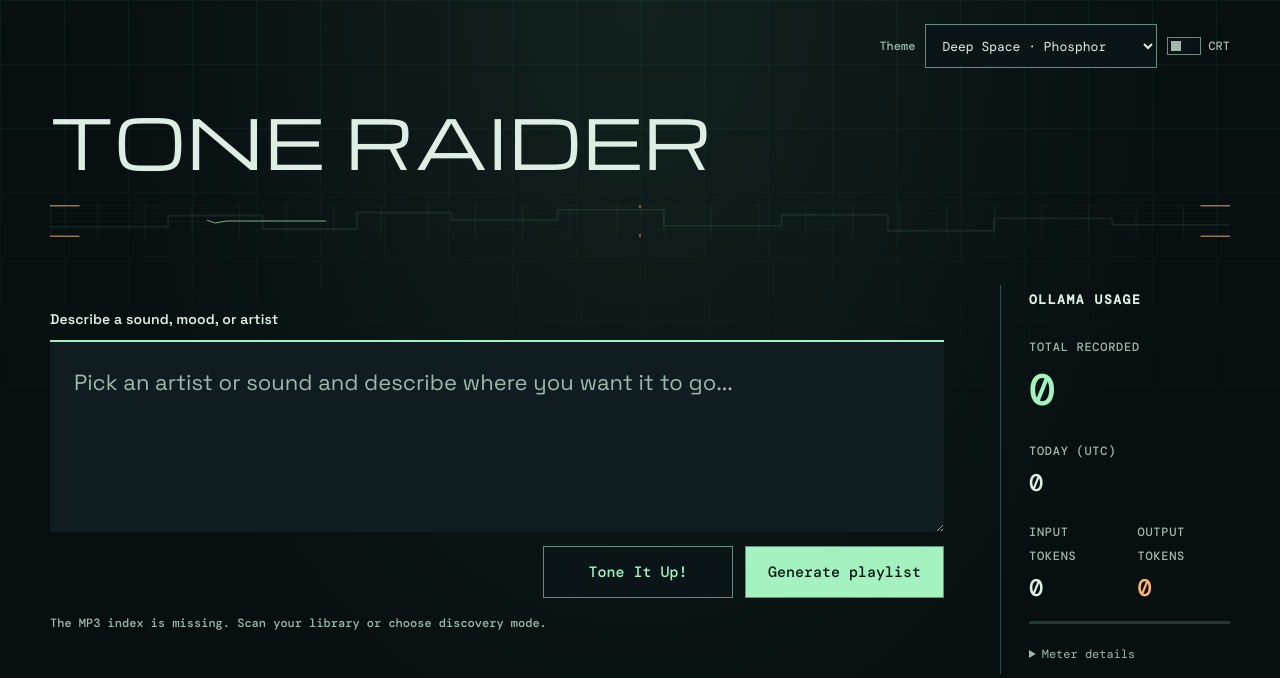
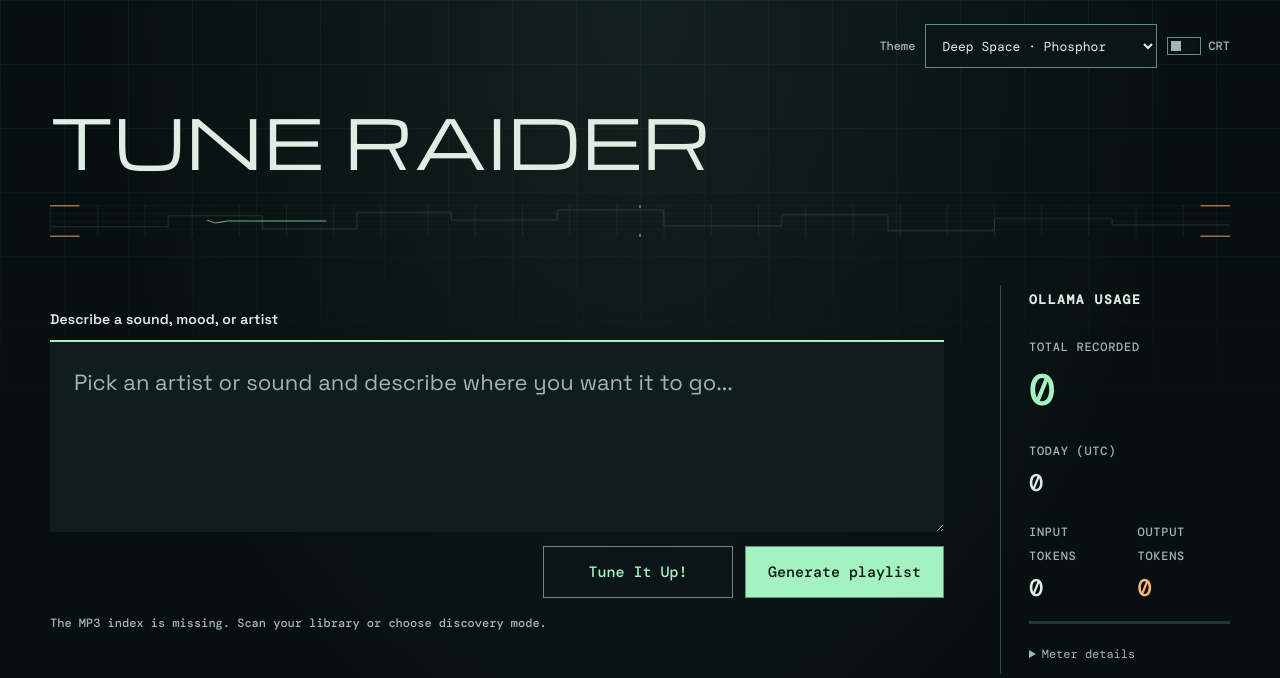
Before and after one commit to dmillion/spotify-gpt, a Flask app: page / in a window 1280 px wide. Shown: the top 678 px of the page. Run offline with Flask 3, Linux system fonts and the light colour scheme; data that the repository does not hold is empty.

Commit message:
text changes

```diff
--- a/app.py
+++ b/app.py
@@ -297,7 +297,7 @@ def model_json(instructions: str, prompt: str, schema: dict, *, stage: str = "re
         print(f"[Ollama] {stage} timed out after {elapsed:.1f}s", flush=True)
         raise AppError(
             f"Ollama timed out during {stage} after {elapsed:.0f} seconds. "
-            "The model may still be running, but Tone Raider stopped waiting for the response."
+            "The model may still be running, but Tune Raider stopped waiting for the response."
         ) from exc
     elapsed = time.monotonic() - started
     check_ollama_response(response)
@@ -517,7 +517,7 @@ def ask_for_hybrid_playlist(prompt: str, excluded_tracks=None) -> dict:
             model_candidates.append({"candidate_id": candidate_id, **row})
 
         print(
-            f"[Tone Raider] curator pool: {len(local_candidates)} local + {len(external_candidates)} Last.fm = {len(model_candidates)} candidates | sound axes: {sorted(sound_axes) or 'none'}",
+            f"[Tune Raider] curator pool: {len(local_candidates)} local + {len(external_candidates)} Last.fm = {len(model_candidates)} candidates | sound axes: {sorted(sound_axes) or 'none'}",
             flush=True,
         )
 
@@ -578,7 +578,7 @@ def ask_for_hybrid_playlist(prompt: str, excluded_tracks=None) -> dict:
             raise ValueError("The hybrid playlist did not contain usable tracks.")
 
         print(
-            f"[Tone Raider] accepted {len(selected)} tracks across {len(artist_counts)} artists; skipped {skipped_artist_cap} over artist cap",
+            f"[Tune Raider] accepted {len(selected)} tracks across {len(artist_counts)} artists; skipped {skipped_artist_cap} over artist cap",
             flush=True,
         )
 
--- a/static/themes.js
+++ b/static/themes.js
@@ -256,7 +256,7 @@
     if (usageTitle) usageTitle.textContent = 'Ollama usage';
     const usageNotes = document.querySelectorAll('.usage-details .usage-note');
     if (usageNotes.length > 1) {
-      usageNotes[1].textContent = 'Tone Raider token counts reported by Ollama only. This meter does not represent your account-wide remaining free starter credits; check Ollama for that balance.';
+      usageNotes[1].textContent = 'Tune Raider token counts reported by Ollama only. This meter does not represent your account-wide remaining free starter credits; check Ollama for that balance.';
     }
     const errorHelpLink = document.querySelector('#error-help-link');
     if (errorHelpLink) errorHelpLink.textContent = 'Open Ollama settings ↗';
@@ -320,7 +320,7 @@
     const ideaButton = document.createElement('button');
     ideaButton.type = 'button';
     ideaButton.className = 'idea-button';
-    ideaButton.textContent = 'Tone It Up!';
+    ideaButton.textContent = 'Tune It Up!';
     actions.insertBefore(ideaButton, generateButton);
 
     const clearButton = document.createElement('button');
@@ -359,7 +359,7 @@
 
     ideaButton.addEventListener('click', async () => {
       ideaButton.disabled = true;
-      ideaButton.innerHTML = `${loadingIcon()} <span>Fine Toning…</span>`;
+      ideaButton.innerHTML = `${loadingIcon()} <span>Fine Tuning…</span>`;
       try {
         const profiles = await fetchIdeaProfiles();
         const alternatives = profiles.filter(artist => artist.name !== lastIdeaArtist);
@@ -371,7 +371,7 @@
       } catch (error) {
         if (status) status.textContent = error.message;
       } finally {
-        ideaButton.textContent = 'Tone It Up!';
+        ideaButton.textContent = 'Tune It Up!';
         ideaButton.disabled = false;
       }
     });
--- a/templates/index.html
+++ b/templates/index.html
@@ -3,7 +3,7 @@
 <head>
   <meta charset="utf-8">
   <meta name="viewport" content="width=device-width, initial-scale=1">
-  <title>Tone Raider</title>
+  <title>Tune Raider</title>
   <style>
     @import url('https://fonts.googleapis.com/css2?family=DM+Mono:wght@400;500&family=Space+Grotesk:wght@400;500;600;700&display=swap');
     :root { --ink:#20251f; --muted:#667069; --paper:#f3efe6; --acid:#c8e66a; --line:#d7d2c5; --red:#e3644b; }
@@ -43,7 +43,7 @@
 <a class="skip-link" href="#prompt">Skip to playlist prompt</a>
 <main>
   {% include '_theme_picker.html' %}
-  <header class="studio-header"><h1>Tone Raider</h1></header>
+  <header class="studio-header"><h1>Tune Raider</h1></header>
   <div class="signal-panel" aria-hidden="true">
     <svg viewBox="0 0 1000 96" preserveAspectRatio="none" focusable="false">
       <defs><pattern id="signal-grid" width="40" height="24" patternUnits="userSpaceOnUse"><path d="M40 0H0V24" fill="none" stroke="currentColor" stroke-opacity=".10"/></pattern></defs>
--- a/templates/login.html
+++ b/templates/login.html
@@ -3,7 +3,7 @@
 <head>
   <meta charset="utf-8">
   <meta name="viewport" content="width=device-width, initial-scale=1">
-  <title>Tone Raider — Access</title>
+  <title>Tune Raider — Access</title>
   <style>
     @import url('https://fonts.googleapis.com/css2?family=DM+Mono:wght@400;500&family=Space+Grotesk:wght@400;500;600;700&display=swap');
     :root { --ink:#20251f; --muted:#667069; --paper:#f3efe6; --acid:#c8e66a; --red:#e3644b; }
@@ -26,7 +26,7 @@
 <body>
 <main class="login-main">
   {% include '_theme_picker.html' %}
-  <div class="eyebrow">Tone Raider / private preview</div>
+  <div class="eyebrow">Tune Raider / private preview</div>
   <h1>Enter the<br>listening room.</h1>
   <form method="post" action="{{ url_for('login') }}">
     {% if error %}<p class="error">{{ error }}</p>{% endif %}
```
Also changed, not shown: 1 other file.
